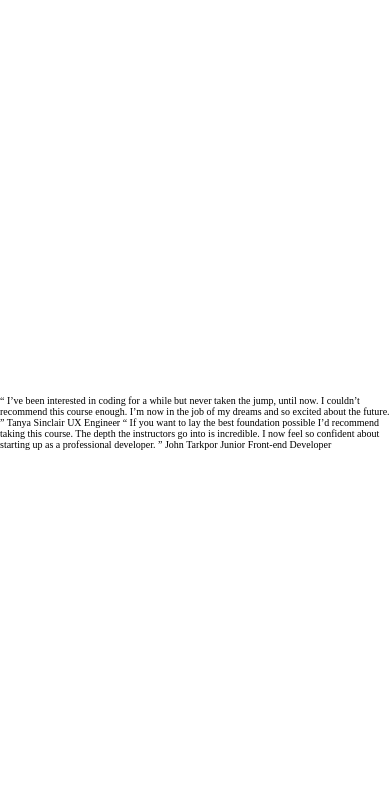
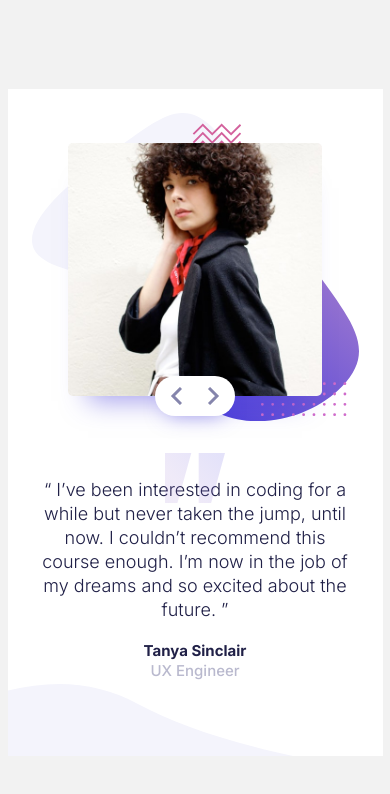
Before and after one commit to teempe/frontend-mentor-coding-bootcamp-testimonials-slider, a website: page index.html in a window 390 px wide. Drawn offline with nearby package versions, Linux system fonts and the light colour scheme; files that its build step writes are made by us from their sources.

Commit message:
style for mobile

```diff
--- a/index.html
+++ b/index.html
@@ -13,18 +13,33 @@
         <title>Frontend Mentor | Coding Bootcamp Testimonials Slider</title>
     </head>
     <body>
-        “ I’ve been interested in coding for a while but never taken the jump, until now.
-        I couldn’t recommend this course enough. I’m now in the job of my dreams and so
-        excited about the future. ”
+        <main>
+            <div class="testimonial-card slide">
+                <div class="testimonial-card__hero">
+                    <img src="./images/image-tanya.jpg" alt="Photograph of author of testimonial" class="testimonial-card__photo">
+                    <div class="testimonial-card__buttons slide__buttons">
+                        <a href="#" class="slide__button-prev"><img src="./images/icon-prev.svg" alt="Show prevoious slide"></a>
+                        <a href="#" class="slide__button-next"><img src="./images/icon-next.svg" alt="Show next slide"></a>
+                    </div>
+                </div>
 
-        Tanya Sinclair
-        UX Engineer
+                <div class="testimonial-card__content">
+                    <p class="testimonial-card__text">“ I’ve been interested in coding for a while but never taken the jump, until now.
+                        I couldn’t recommend this course enough. I’m now in the job of my dreams and so
+                        excited about the future. ”</p>
 
-        “ If you want to lay the best foundation possible I’d recommend taking this course.
-        The depth the instructors go into is incredible. I now feel so confident about
-        starting up as a professional developer. ”
+                    <div class="testimonial-card__footer">
+                        <p class="testimonial-card__author-name">Tanya Sinclair</p>
+                        <p class="testimonial-card__author-title">UX Engineer</p>
+                    </div>
+                </div>
+            </div>
+            <!-- “ If you want to lay the best foundation possible I’d recommend taking this course.
+            The depth the instructors go into is incredible. I now feel so confident about
+            starting up as a professional developer. ”
 
-        John Tarkpor
-        Junior Front-end Developer
+            John Tarkpor
+            Junior Front-end Developer -->
+        </main>
     </body>
 </html>
--- a/sass/base/_base.scss
+++ b/sass/base/_base.scss
@@ -2,6 +2,7 @@
     --color-dark-blue: #202047;
     --color-grayish-blue: #B9B9CE;
     --color-white: #FFF;
+    --color-shadow: rgba(74, 63, 219, 0.5); // #202047
 
     --ff-body: 'Inter', sans-serif;
     --fw-light: 300;
@@ -27,10 +28,17 @@ html {
 }
 
 body {
+    background-color: #F2F2F2;
     overflow-x: hidden;
 
     // center content on page
     display: grid;
     place-content: center;
     min-height: 100vh;
+
+    font-family: var(--ff-body);
+    font-weight: var(--fw-light);
+    font-size: 1.8rem;
+    line-height: 2.4rem;
+    color: var(--color-dark-blue);
 }
--- /dev/null
+++ b/sass/components/_global.scss
@@ -0,0 +1,2 @@
+@import "testimonial-card";
+@import "slide";
--- /dev/null
+++ b/sass/components/_slide.scss
@@ -0,0 +1,14 @@
+.slide {
+
+    &__buttons {
+        width: 8rem;
+        height: 4rem;
+        background-color: var(--color-white);
+        border-radius: 2.8rem;
+        padding: 1.5rem;
+
+        display: flex;
+        justify-content: space-between;
+        align-items: center;
+    }
+}
--- /dev/null
+++ b/sass/components/_testimonial-card.scss
@@ -0,0 +1,77 @@
+.testimonial-card {
+    max-width: 37.5rem;
+    padding: 2.4rem 2.4rem 7.5rem;
+    background-color: var(--color-white);
+
+    display: grid;
+    row-gap: 5.7rem;
+    position: relative;
+
+    &::after {
+        content: "";
+        width: 28.5rem;
+        height: 7.2rem;
+        background: url("../../images/pattern-curve.svg");
+        background-size: cover;
+        position: absolute;
+        left: 0;
+        bottom: 0;
+    }
+
+    &__hero {
+        background: url("../images/pattern-bg.svg");
+        background-size: cover;
+        position: relative;
+    }
+
+    &__photo {
+        width: 25.4rem;
+        height: 25.3rem;
+        border-radius: 0.5rem;
+        margin: 3rem auto 2.5rem;
+        box-shadow: 0rem 2.5rem 2.5rem -2rem var(--color-shadow);
+    }
+
+    &__buttons {
+        position: absolute;
+        bottom: 0.45rem;
+        left: calc(50% - 4rem);
+
+        box-shadow: 0rem 1rem 2rem -1rem var(--color-shadow);
+    }
+
+    &__content {
+        text-align: center;
+        margin: 0rem 0.8rem;
+    }
+
+    &__text {
+        margin-bottom: 1.9rem;
+        position: relative;
+
+        &::before {
+            content: "";
+            width: 6rem;
+            height: 5rem;
+            background: url("../images/pattern-quotes.svg");
+            background-size: cover;
+            position: absolute;
+            left: calc(50% - 3rem);
+            top: -2.5rem;
+        }
+    }
+
+    &__footer {
+        font-size: 1.5rem;
+        line-height: 2rem;
+    }
+
+    &__author-name {
+        font-weight: var(--fw-bold);
+    }
+
+    &__author-title {
+        font-weight: var(--fw-medium);
+        color: var(--color-grayish-blue);
+    }
+}
--- a/sass/main.scss
+++ b/sass/main.scss
@@ -1 +1,2 @@
 @import "base/base";
+@import "components/global";
```
